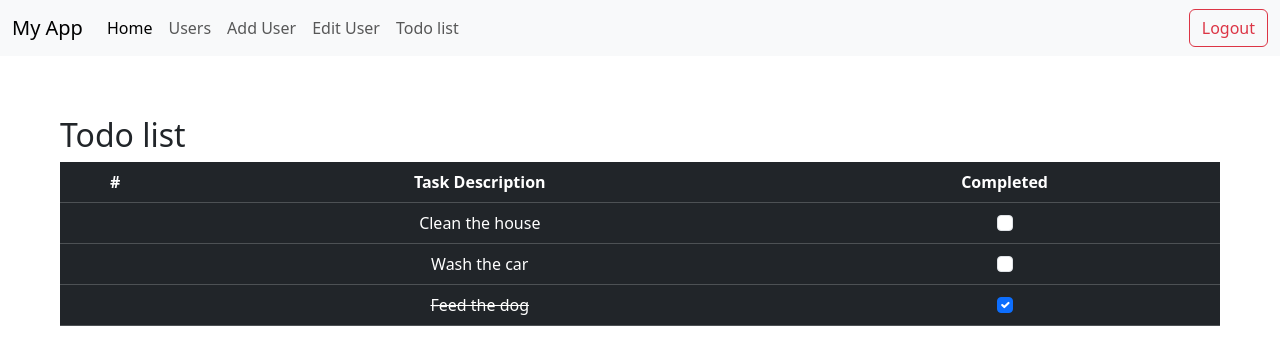
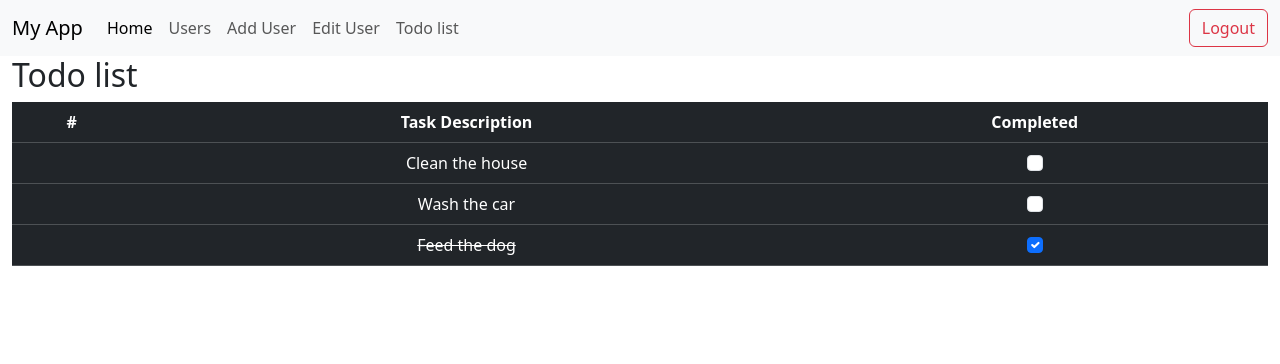
Before and after one commit to Theflashofkills/Project-DevWeb, an Angular app in the folder crud-app/: page /app/todo-list in a window 1280 px wide. Shown: the top 364 px of the page. Built offline with nearby package versions, Linux system fonts and the light colour scheme.

Commit message:
homogeneizacao da todo list

```diff
--- a/crud-app/src/app/pages/home/pages/todo-list/todo-list.component.css
+++ b/crud-app/src/app/pages/home/pages/todo-list/todo-list.component.css
@@ -1,8 +1,6 @@
-.content {
-  background-color: #fff;
-  padding: 60px;
+.full-height {
   min-height: 100%;
-  height: 90vh;
+  height: 80vh;
 }
 
 .table-item {
--- a/crud-app/tsconfig.json
+++ b/crud-app/tsconfig.json
@@ -1,4 +1,3 @@
-/* To learn more about this file see: https://angular.io/config/tsconfig. */
 {
   "compileOnSave": false,
   "compilerOptions": {
```
